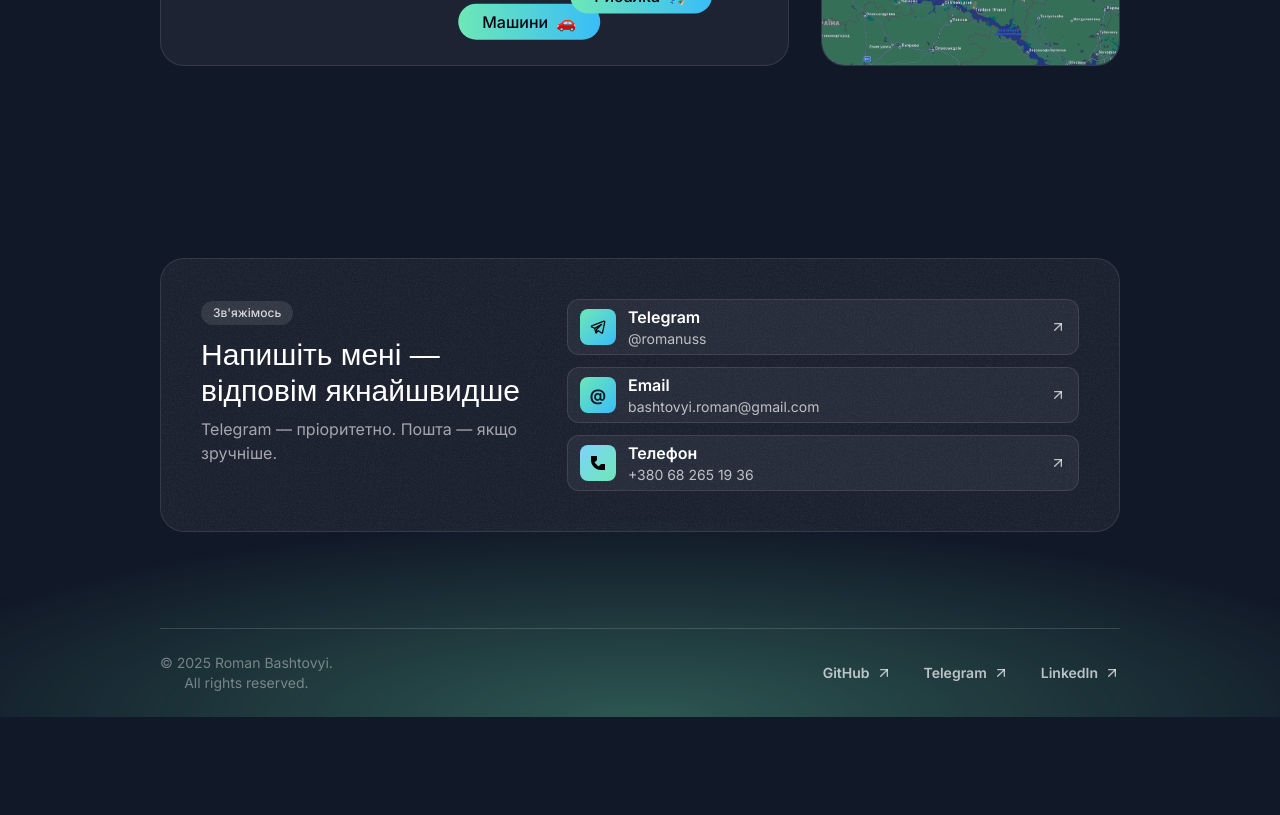
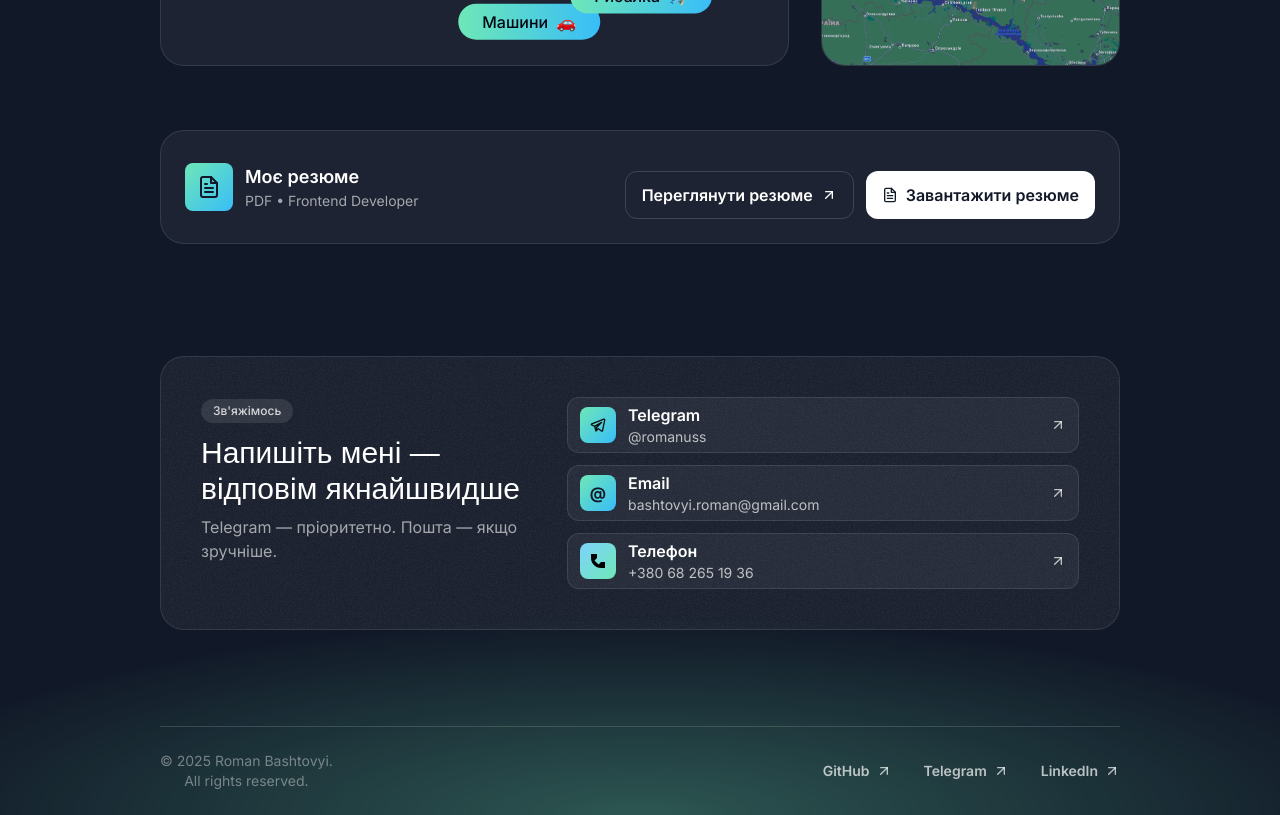
Before and after one commit to RomanBashtovyi/Bashtovyi-Frontend-Portfolio, a Next.js app: page / in a window 1280 px wide. Shown: the part 5740-6555 px from the top of the page. Before the commit the page ends 6457 px from the top, so only its background shows below. Built offline with nearby package versions, Linux system fonts and the light colour scheme; a web font is replaced by a local one.

Commit message:
feat(cv): add CV download functionality and update About section with resume details;

```diff
--- a/src/locales/en/sections.json
+++ b/src/locales/en/sections.json
@@ -7,6 +7,7 @@
     "available": "Available for new projects",
     "cta": "View Projects",
     "connect": "Contact",
+    "downloadCV": "Download CV",
     "experience": "3+ years of commercial experience",
     "summary": "React, Next.js, TypeScript, performance and quality"
   },
@@ -34,6 +35,11 @@
     "languages": {
       "title": "Languages",
       "description": "Languages I speak"
+    },
+    "cv": {
+      "title": "My Resume",
+      "view": "View Resume",
+      "download": "Download Resume"
     }
   },
   "projects": {
@@ -66,6 +72,8 @@
     "telegram": "Telegram",
     "email": "Email",
     "phone": "Phone",
+    "cv": "Resume/CV",
+    "cvSubtitle": "View or download",
     "emailCopied": "Email Copied!"
   }
 }
--- a/src/locales/uk/sections.json
+++ b/src/locales/uk/sections.json
@@ -7,6 +7,7 @@
     "available": "Доступний для нових проектів",
     "cta": "Подивитися проекти",
     "connect": "Звʼязатися",
+    "downloadCV": "Завантажити резюме",
     "experience": "3+ роки комерційного досвіду",
     "summary": "React, Next.js, TypeScript, продуктивність та якість"
   },
@@ -34,6 +35,11 @@
     "languages": {
       "title": "Мови",
       "description": "Мови, якими володію"
+    },
+    "cv": {
+      "title": "Моє резюме",
+      "view": "Переглянути резюме",
+      "download": "Завантажити резюме"
     }
   },
   "projects": {
@@ -66,6 +72,8 @@
     "telegram": "Telegram",
     "email": "Email",
     "phone": "Телефон",
+    "cv": "Резюме",
+    "cvSubtitle": "Переглянути або завантажити",
     "emailCopied": "Email скопійовано!"
   }
 }
--- a/src/sections/About.tsx
+++ b/src/sections/About.tsx
@@ -22,6 +22,8 @@ import {
 } from 'framer-motion'
 import { useEffect, useRef, useState } from 'react'
 import { useLanguage } from '@/contexts/LanguageContext'
+import DocumentIcon from '@/assets/icons/document.svg'
+import ArrowRightIcon from '@/assets/icons/arrow-up-right.svg'
 
 const toolboxItems = [
   {
@@ -243,7 +245,10 @@ export const AboutSection = () => {
   }
 
   return (
-    <section id="about" className="py-20 lg:py-28">
+    <section
+      id="about"
+      className="py-20 pb-12 lg:py-28 lg:pb-16"
+    >
       <div className="container">
         <SectionHeader
           title={t('about.title')}
@@ -389,6 +394,46 @@ export const AboutSection = () => {
               </div>
             </div>
           </div>
+          <div className="mt-8 p-4 md:p-6 rounded-3xl bg-white/5 border border-white/10">
+            <div className="flex flex-col lg:flex-row lg:items-center lg:justify-between gap-4 lg:gap-6 ">
+              <div className="flex items-center gap-3">
+                <div className="size-10 md:size-12 rounded-lg bg-gradient-to-br from-emerald-300 to-sky-400 text-gray-900 flex items-center justify-center flex-shrink-0">
+                  <DocumentIcon className="w-5 h-5 md:w-6 md:h-6" />
+                </div>
+                <div className="min-w-0">
+                  <h3 className="text-white font-semibold text-base md:text-lg">
+                    {t('about.cv.title')}
+                  </h3>
+                  <p className="text-white/60 text-xs md:text-sm truncate">
+                    PDF • Frontend Developer
+                  </p>
+                </div>
+              </div>
+              <div className="flex flex-col sm:flex-col gap-3 w-full lg:w-auto md:justify-around md:mt-4 sm:mt-4 md:flex-row">
+                <a
+                  href="/CV_Bashtovyi_frontend.pdf"
+                  target="_blank"
+                  rel="noopener noreferrer"
+                  className="btn-secondary group w-full sm:w-auto justify-center px-4"
+                >
+                  <span className="text-sm md:text-base">
+                    {t('about.cv.view')}
+                  </span>
+                  <ArrowRightIcon className="size-4 transition-transform group-hover:translate-x-0.5 group-hover:-translate-y-0.5" />
+                </a>
+                <a
+                  href="/CV_Bashtovyi_frontend.pdf"
+                  download
+                  className="btn-primary group w-full sm:w-auto justify-center px-4"
+                >
+                  <DocumentIcon className="size-4" />
+                  <span className="text-sm md:text-base">
+                    {t('about.cv.download')}
+                  </span>
+                </a>
+              </div>
+            </div>
+          </div>
         </div>
       </div>
     </section>
--- a/src/sections/Contact.tsx
+++ b/src/sections/Contact.tsx
@@ -39,7 +39,7 @@ export const ContactSection = () => {
   return (
     <section
       id="contact"
-      className="py-16 pt-12 lg:py-24 lg:pt-20"
+      className="py-16 pt-8 lg:py-24 lg:pt-12"
     >
       <div className="container">
         <div className="bg-white/5 border border-white/10 text-white rounded-3xl py-10 px-6 md:px-10 text-center md:text-left relative overflow-hidden z-0">
```
Also changed, not shown: src/assets/icons/document.svg (added), 1 other file (tests, documents, lock files or other folders).
